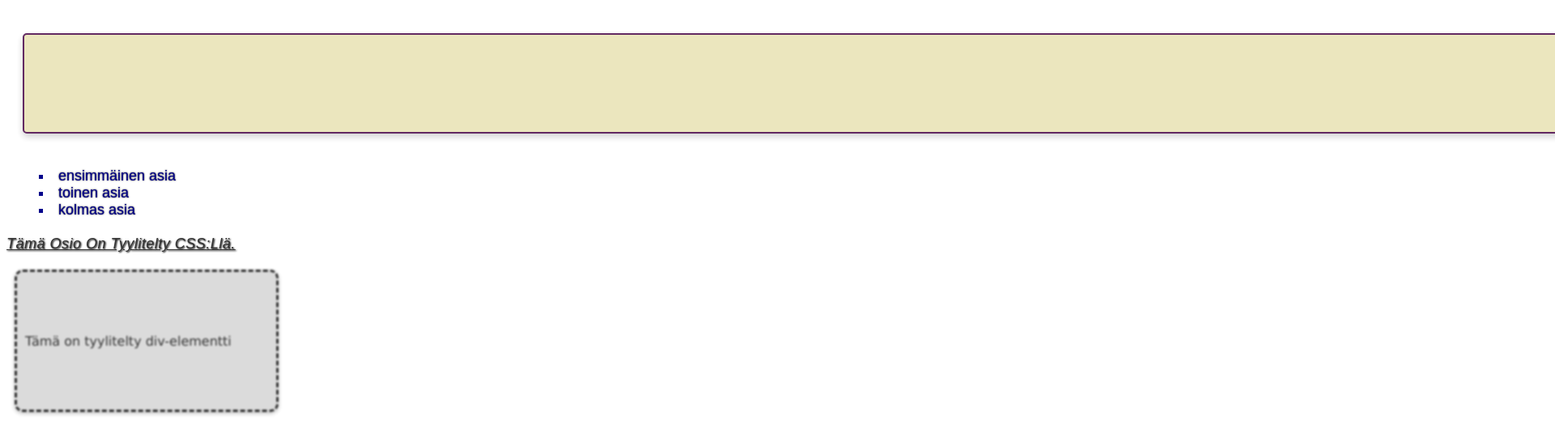
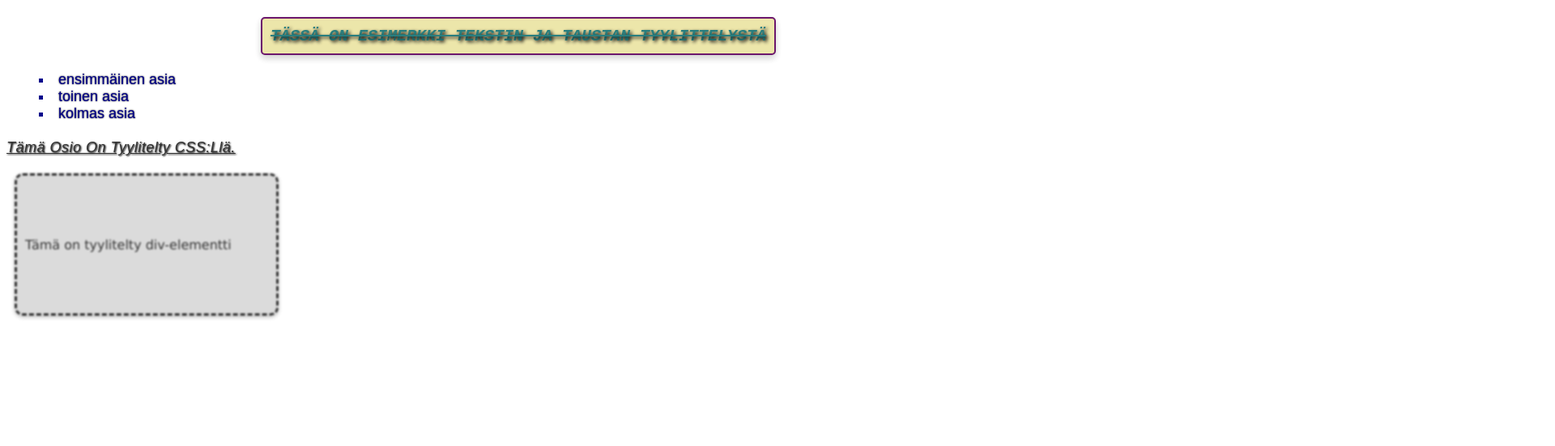
Before and after one commit to hem111je/jehlauschool.github.io, a plain HTML site: page CSS_Basics_Assignment/index.html in a window 1280 px wide. Shown: the part 81-632 px from the top of the page at 81% size, 1920 px wide, since content can reach past the window. Drawn offline with Linux system fonts and the light colour scheme.

Commit message:
Update styles.css
Korjaus leveys

```diff
--- a/CSS_Basics_Assignment/styles.css
+++ b/CSS_Basics_Assignment/styles.css
@@ -1,29 +1,30 @@
 .color-esimerkki {
-    color: teal; /* värin nimi (teal) */
-    background-color: #f0e68c; /* taustaväri heksadesimaalina (#f0e68c) */
-    border: 2px solid purple;  /* reunaviivan väri (purple) */
-    border-radius: 5px; /* pyöristetyt kulmat (5px) */
-    padding: 10px; /* sisennys (10px) */
-    margin: 20px; /* ulkoreunus (20px) */
-    font-size: 20px; /* fonttikoko (20px) */
-    font-family: 'Courier New', Courier, monospace; /* fonttiperhe (Courier New) */
-    text-align: center; /* tekstin tasaus (center) */
-    text-transform: uppercase; /* tekstin muunnos (uppercase) */
-    text-decoration: line-through; /* tekstin koristelu (line-through) */
-    font-weight: bold; /* tekstin paksuus (bold) */
-    font-style: italic; /* tekstin tyyli (italic) */
-    text-shadow: 2px 2px 4px #000000; /* tekstin varjo (2px, 2px, 4px, musta) */
-    box-shadow: 0px 4px 8px rgba(0, 0, 0, 0.2); /* laatikon varjo (0px, 4px, 8px, rgba) */
-    transition: all 0.3s ease; /* siirtymä (0.3s, ease) */
-    cursor: pointer; /* osoittimen tyyli (pointer) */
-    display: inline-block; /* näyttötyyli (inline-block) */
-    width: 7000px; /* leveys (7000px) */
-    height: 100px; /* korkeus (100px) */
-    overflow: hidden; /* ylivuoto (hidden) */
-    white-space: nowrap; /* valkoinen tila (nowrap) */
-    text-overflow: ellipsis; /* tekstin ylivuoto (ellipsis) */
-    opacity: 0.9; /* läpinäkyvyys (0.9) */
-    filter: grayscale(50%); /* harmaasävy (50%) */
+    color: teal;
+    background-color: #f0e68c;
+    border: 2px solid purple;
+    border-radius: 5px;
+    padding: 10px;
+    margin: 20px auto;
+    font-size: 20px;
+    font-family: 'Courier New', Courier, monospace;
+    text-align: center;
+    text-transform: uppercase;
+    text-decoration: line-through;
+    font-weight: bold;
+    font-style: italic;
+    text-shadow: 2px 2px 4px #000000;
+    box-shadow: 0px 4px 8px rgba(0, 0, 0, 0.2);
+    transition: all 0.3s ease;
+    cursor: pointer;
+    display: block;
+    max-width: 90%;  /* skaalautuu näytön mukaan */
+    width: fit-content; /* ottaa vain sen tilan, mitä teksti tarvitsee */
+    min-width: 200px;
+    overflow-wrap: break-word; /* katkaisee pitkät sanat */
+    white-space: normal;       /* sallii rivinvaihdot */
+    text-overflow: unset;
+    opacity: 0.95;
+    filter: grayscale(30%);
 }
 
 .header-esimerkki {
```
